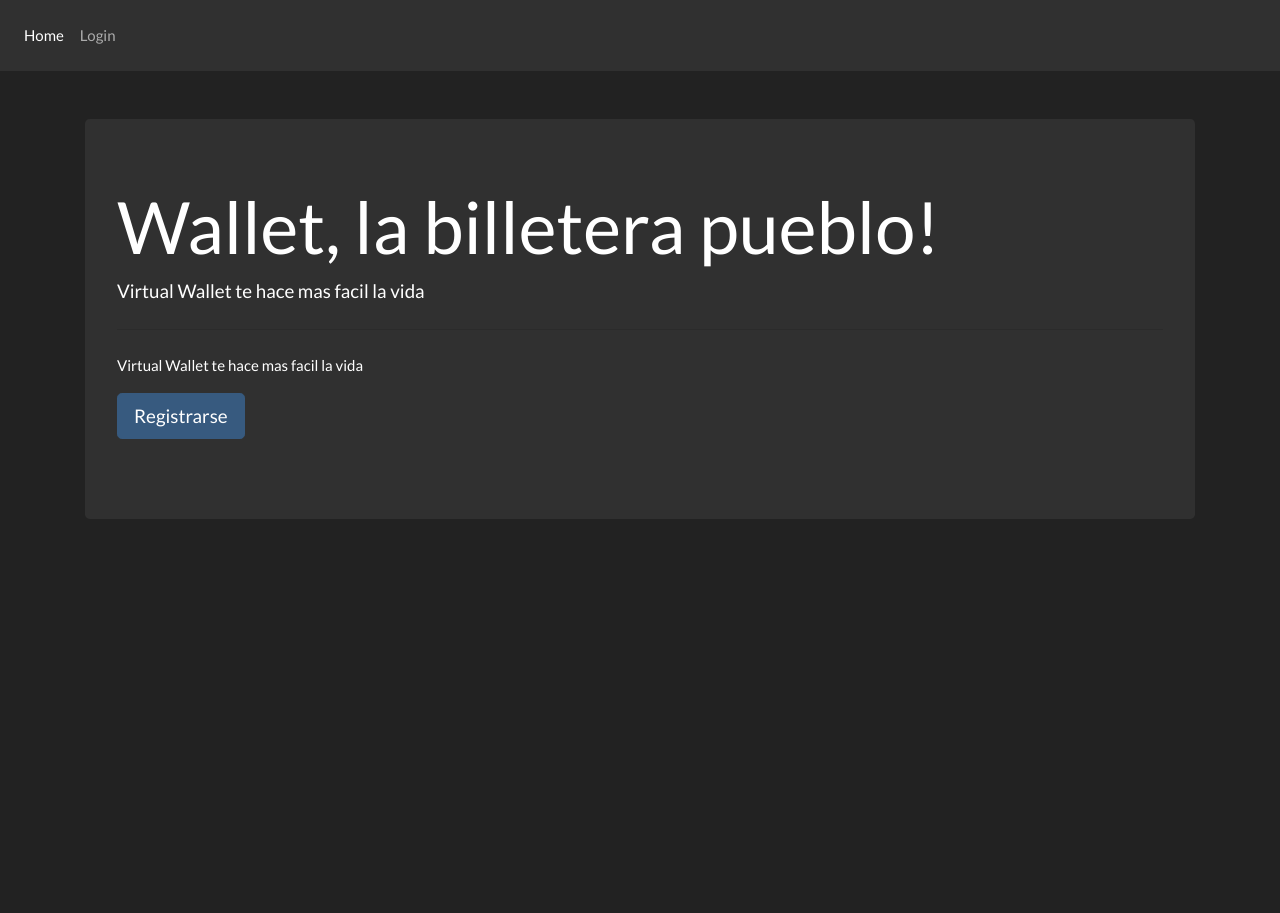
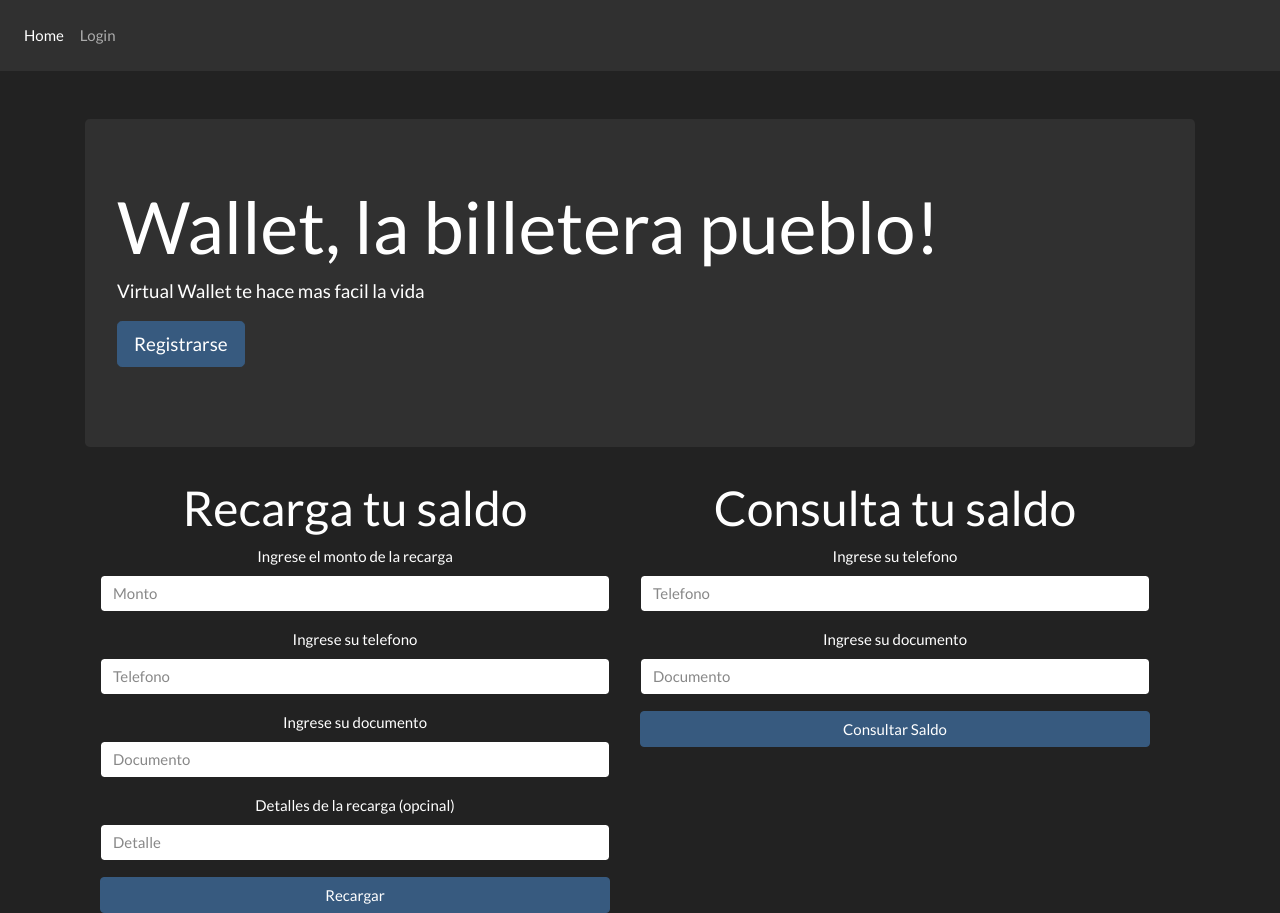
Before and after one commit to facualv/ePayco-interview-vue-client, a Vue app: page /#/ in a window 1280 px wide. Before the commit the page ends 800 px from the top, so only its background shows below. Built offline with nearby package versions, Linux system fonts and the light colour scheme.

Commit message:
[ADD] recharge &getbalance forms added and working

```diff
--- a/src/views/Home.vue
+++ b/src/views/Home.vue
@@ -1,19 +1,200 @@
 <template>
-  <div>
+  <div class="container">
     <div class="jumbotron">
       <h1 class="display-3">Wallet, la billetera pueblo!</h1>
       <p class="lead">Virtual Wallet te hace mas facil la vida</p>
-      <hr class="my-4" />
-      <p>Virtual Wallet te hace mas facil la vida</p>
       <p class="lead">
-        <router-link class="btn btn-primary btn-lg" :to="{ name: 'signup'}" role="button">Registrarse</router-link>
+        <router-link class="btn btn-primary btn-lg" :to="{ name: 'signup' }" role="button"
+          >Registrarse</router-link
+        >
       </p>
+    </div>
+    <div class="container row">
+      <div class="col-md-6">
+        <h1 class="text-center">Recarga tu saldo</h1>
+        <form
+          ref="recharge"
+          class="text-center"
+          style="margin:auto"
+          @submit.prevent="recharge()"
+        >
+          <div class="form-row">
+            <div class="form-group col-md-12">
+              <label for="rechargAmmount">Ingrese el monto de la recarga</label>
+              <input
+                v-model="rechargeData.ammount"
+                type="number"
+                class="form-control"
+                id="rechargAmmount"
+                placeholder="Monto"
+              />
+            </div>
+            <div class="form-group col-md-12">
+              <label for="rechargePhone">Ingrese su telefono</label>
+              <input
+                v-model="rechargeData.phone"
+                type="number"
+                class="form-control"
+                id="rechargePhone"
+                placeholder="Telefono"
+              />
+            </div>
+            <div class="form-group col-md-12">
+              <label for="rechargClientId">Ingrese su documento</label>
+              <input
+                v-model="rechargeData.clientId"
+                type="number"
+                class="form-control"
+                id="rechargClientId"
+                placeholder="Documento"
+              />
+            </div>
+            <div class="form-group col-md-12">
+              <label for="detail">Detalles de la recarga (opcinal)</label>
+              <input
+                v-model="rechargeData.detail"
+                type="text"
+                class="form-control"
+                id="detail"
+                placeholder="Detalle"
+              />
+            </div>
+          </div>
+          <button type="submit" class="btn btn-primary col-md-12">
+            Recargar
+          </button>
+        </form>
+      </div>
+      <div class="col-md-6">
+        <h1 class="text-center">Consulta tu saldo</h1>
+        <form
+          ref="getBalalance"
+          class="text-center"
+          style="margin:auto"
+          @submit.prevent="getBalance()"
+        >
+          <div class="form-row">
+            <div class="form-group col-md-12">
+              <label for="balancePhone">Ingrese su telefono</label>
+              <input
+                v-model="balanceData.phone"
+                type="number"
+                class="form-control"
+                id="balancePhone"
+                placeholder="Telefono"
+              />
+            </div>
+            <div class="form-group col-md-12">
+              <label for="balanceClientId">Ingrese su documento</label>
+              <input
+                v-model="balanceData.clientId"
+                type="number"
+                class="form-control"
+                id="balanceClientId"
+                placeholder="Documento"
+              />
+            </div>
+          </div>
+          <button type="submit" class="btn btn-primary col-md-12">
+            Consultar Saldo
+          </button>
+        </form>
+      </div>
     </div>
   </div>
 </template>
 <script>
-export default {
-  name: "Home",
-  components: {}
-};
+  import axios from 'axios';
+  import Swal from 'sweetalert2';
+
+  export default {
+    data: () => ({
+      errorMessage: '',
+      balanceData: {
+        clientId: '',
+        phone: '',
+        detail: ''
+      },
+      rechargeData: {
+        ammount: '',
+        clientId: '',
+        phone: '',
+        detail: ''
+      }
+    }),
+    methods: {
+      recharge() {
+        //Clears th fields after submit
+        this.$refs.recharge.reset();
+
+        const body = {
+          clientId: this.rechargeData.clientId,
+          ammount: this.rechargeData.ammount,
+          phone: this.rechargeData.phone,
+          detail: this.rechargeData.detail
+        };
+
+        const url = 'http://localhost:5000/recharge';
+
+        axios.defaults.headers.common['Content-Type'] = 'application/json';
+
+        axios
+          .post(url, body)
+          .then((response) => {
+            console.log(response);
+            Swal.fire({
+              icon: 'success',
+              title: response.data.message,
+              showConfirmButton: false,
+              timer: 1300
+            });
+          })
+          .catch((res, err) => {
+            Swal.fire({
+              title: 'Error!',
+              text: JSON.stringify(res.data.message),
+              icon: 'error',
+              confirmButtonText: 'Cool'
+            });
+            console.log(err);
+          });
+
+        console.log('Recharge Body', body);
+      },
+
+      getBalance() {
+        const body = {
+          clientId: this.balanceData.clientId,
+          phone: this.balanceData.phone
+        };
+
+        const url = 'http://localhost:5000/getBalance';
+
+        axios.defaults.headers.common['Content-Type'] = 'application/json';
+
+        axios
+          .post(url, body)
+          .then((response) => {
+            Swal.fire({
+              icon: 'success',
+              title: response.data.mesage,
+              text: 'Your current Balance is: ' + response.data.currentBalance,
+              showConfirmButton: true,
+              confirmButtonText: 'OK'
+            });
+            console.log(response.data);
+          })
+          .catch((err) => {
+            Swal.fire({
+              title: 'Error!',
+              text: err,
+              icon: 'error',
+              confirmButtonText: 'OK'
+            });
+            console.log(err);
+          });
+        console.log('Get Balance Body', body);
+      }
+    }
+  };
 </script>
```
